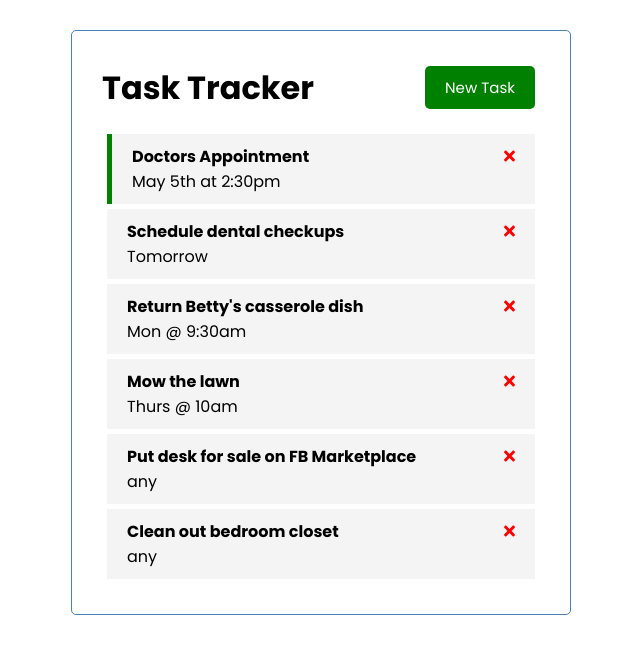
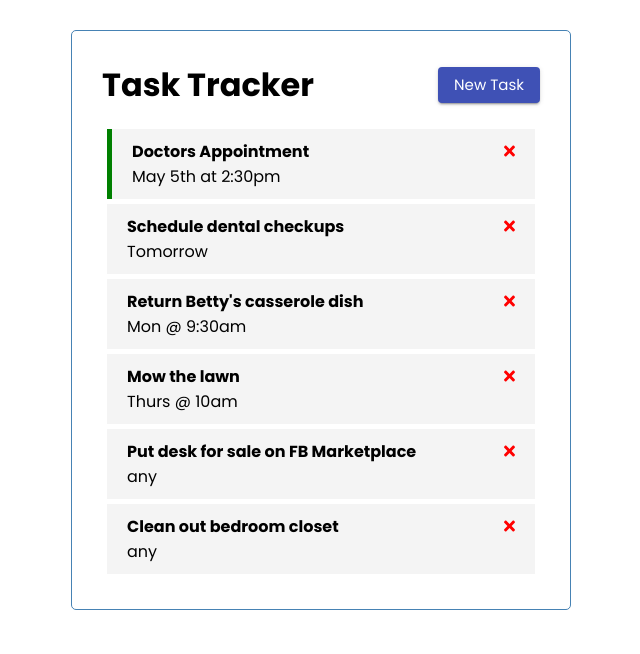
Before and after one commit to arhillis/material-angular, an Angular app: page / in a window 1280 px wide. Shown: the top 654 px of the page, without its empty margins (319-959 px from the left). Built offline with nearby package versions, Linux system fonts and the light colour scheme; data requests are answered from the project's data file.

Commit message:
Changed the button

```diff
--- a/src/app/components/button/button.component.html
+++ b/src/app/components/button/button.component.html
@@ -1,3 +1,4 @@
-<button [ngStyle]="{'background': color}" class="btn" (click)="onClick()">
-    {{text}}
-</button>
+<!-- <button [ngStyle]="{'background': color}">
+
+</button> -->
+<button mat-raised-button color="{{color}}" class="btn" (click)="onClick()">{{text}}</button>
--- a/src/app/components/header/header.component.html
+++ b/src/app/components/header/header.component.html
@@ -1,4 +1,4 @@
 <header>
     <h1>{{title}}</h1>
-    <app-button text="{{showAddTaskForm ? 'Cancel' : 'New Task'}}" color="{{showAddTaskForm ? 'red' : 'green'}}" (btnClick)="toggleAddTask()"></app-button>
+    <app-button text="{{showAddTaskForm ? 'Cancel' : 'New Task'}}" color="{{showAddTaskForm ? 'warn' : 'primary'}}" (btnClick)="toggleAddTask()"></app-button>
 </header>
```
